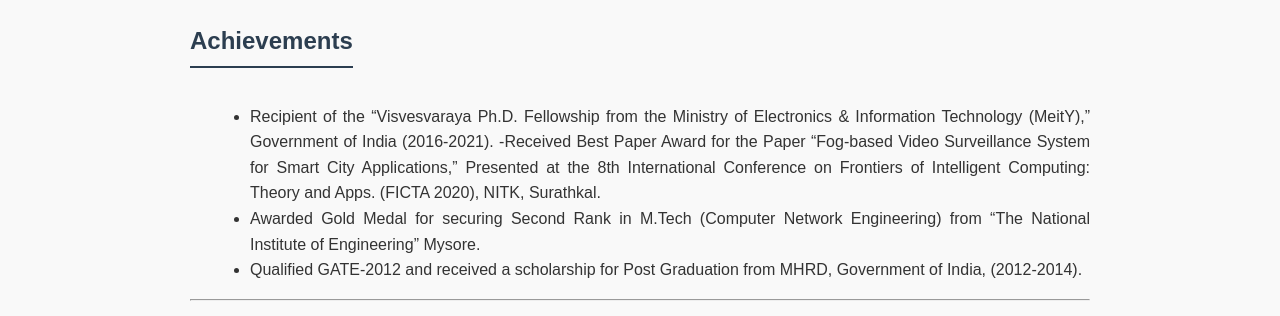
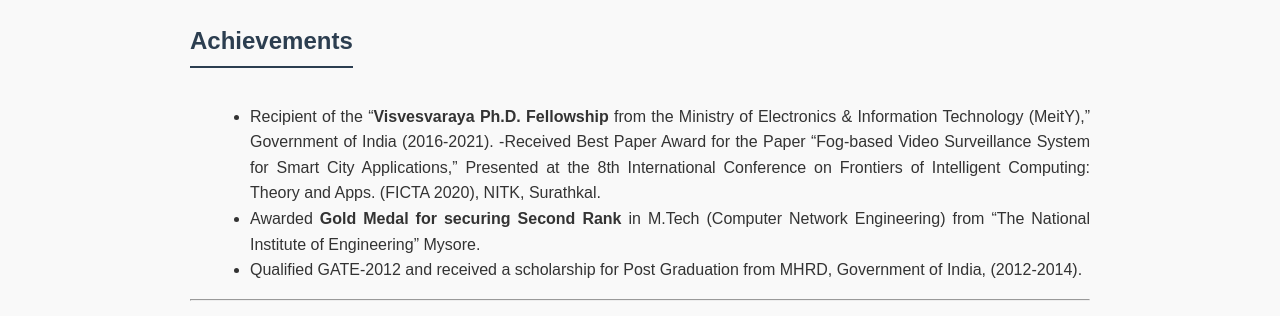
Before and after one commit to Nateshbv/Nateshbv.github.io, a Jekyll site: the page built from About.md, in a window 1280 px wide. Shown: the part 1489-1805 px from the top of the page. Built offline with Jekyll 4.4.1, drawn with Linux system fonts in a browser that asks for light colours.

```diff
--- a/About.md
+++ b/About.md
@@ -40,9 +40,9 @@ Research work focused on developing the Fog Frameworks for IoT/IIoT Service Plac
 
 ## Achievements
 
-- Recipient of the "Visvesvaraya Ph.D. Fellowship from the Ministry of Electronics & Information Technology (MeitY)," Government of India (2016-2021).
+- Recipient of the "**Visvesvaraya Ph.D. Fellowship** from the Ministry of Electronics & Information Technology (MeitY)," Government of India (2016-2021).
 -Received Best Paper Award for the Paper "Fog-based Video Surveillance System for Smart City Applications," Presented at the 8th International Conference on Frontiers of Intelligent Computing: Theory and Apps. (FICTA 2020), NITK, Surathkal.
-- Awarded Gold Medal for securing Second Rank in M.Tech (Computer Network Engineering) from "The National Institute of Engineering" Mysore.
+- Awarded **Gold Medal for securing Second Rank** in M.Tech (Computer Network Engineering) from "The National Institute of Engineering" Mysore.
 - Qualified GATE-2012 and received a scholarship for Post Graduation from MHRD, Government of India, (2012-2014).
 
 ---
```
